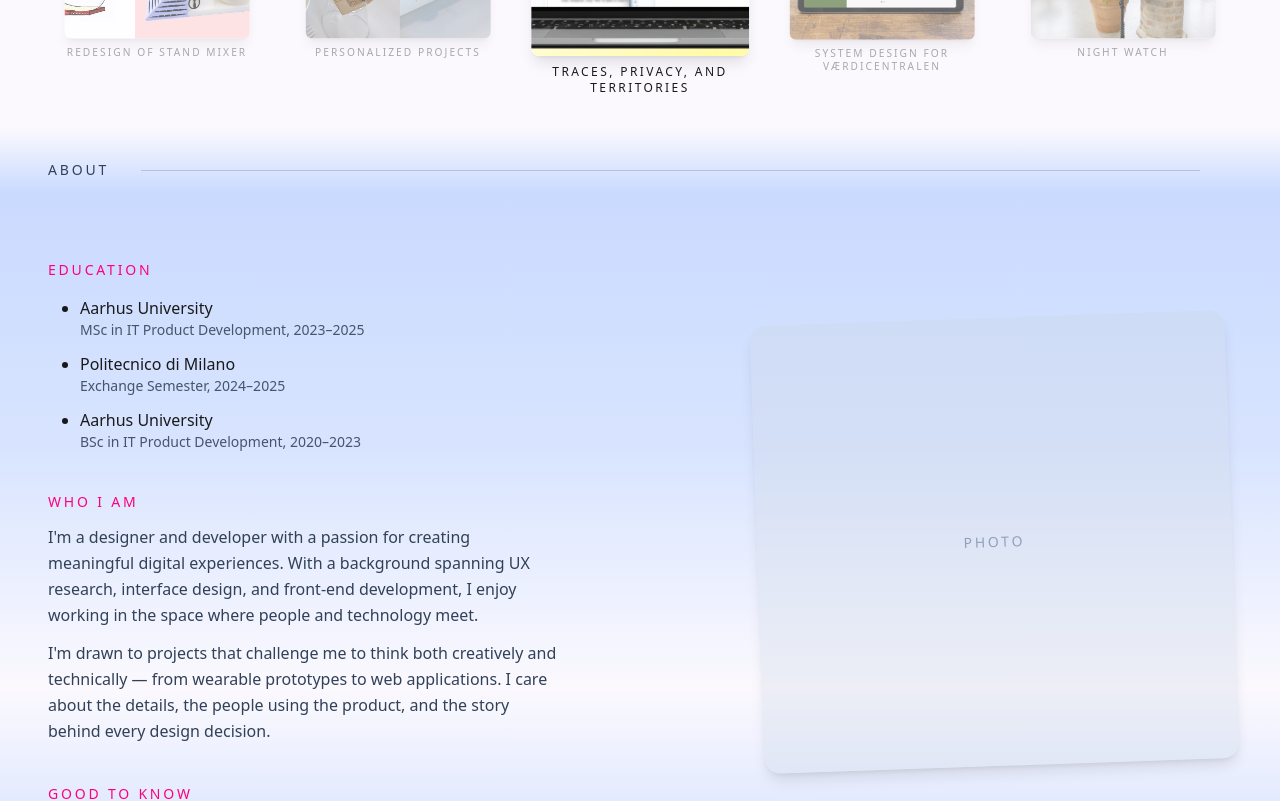
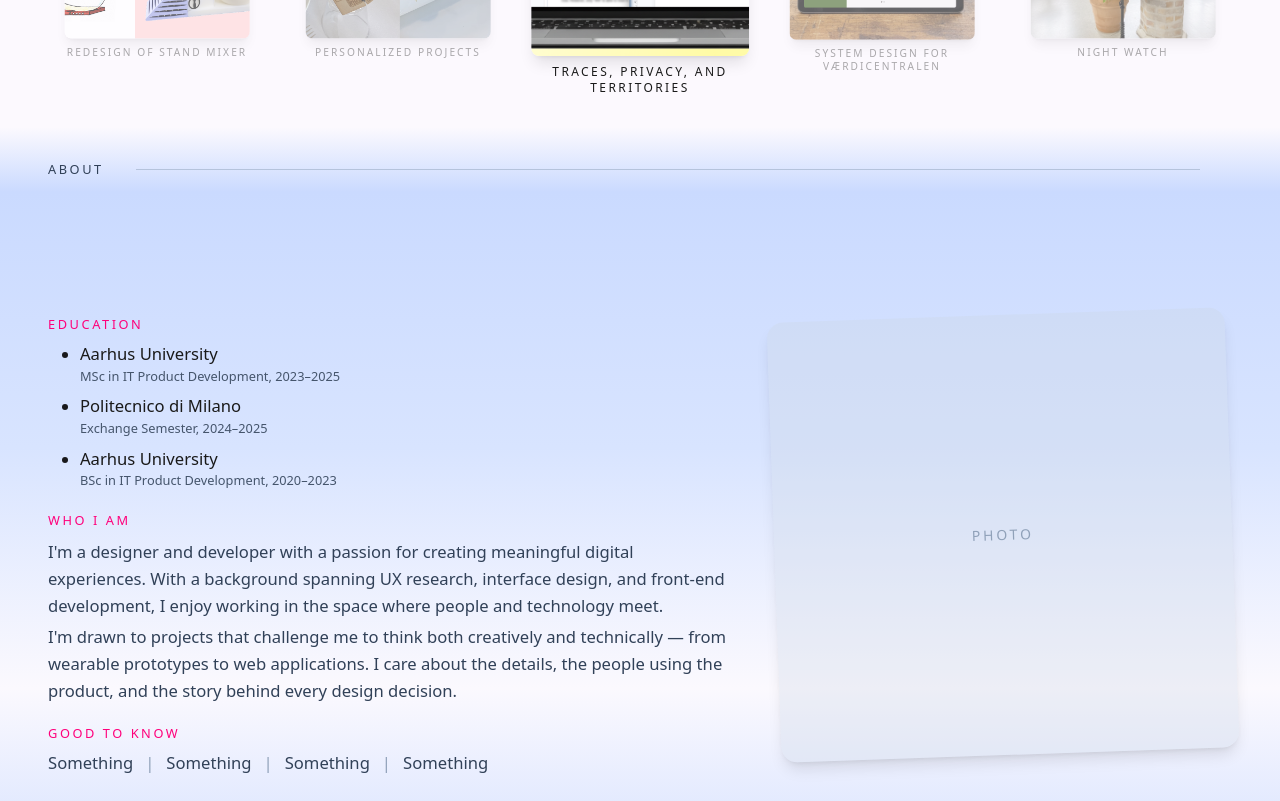
Before and after one commit to FrederikkeJohansen/portfolio, a React (Vite) app in the folder coolPortfolio/: page / in a window 1280 px wide. Shown: the part 3720-4521 px from the top of the page. Built offline with nearby package versions, Linux system fonts and the light colour scheme; grey boxes are pictures that could not be loaded.

Commit message:
about done styling

```diff
--- a/coolPortfolio/src/components/About.jsx
+++ b/coolPortfolio/src/components/About.jsx
@@ -1,59 +1,60 @@
 function About() {
     return (
         <div
-            className="h-screen px-4 md:px-12 pt-8 2xl:pt-16 flex flex-col max-md:h-auto max-md:min-h-screen overflow-hidden"
+            className="h-screen px-4 md:px-12 py-8 flex flex-col max-md:h-auto max-md:min-h-screen"
             style={{
                 background:
                     "linear-gradient(180deg, #FBF9FE 0%, #CADAFF 8%, #d8e4ff 40%, #FBF9FE 70%, #CADAFF 100%)",
             }}
         >
             {/* Header */}
-            <div className="flex flex-row items-center mb-8 md:mb-10">
-                <h2 className="text-sm 2xl:text-base text-slate-700 tracking-[0.2em] uppercase whitespace-nowrap">
+            <div className="flex flex-row items-center mb-[2vh]">
+                <h2 className="text-[clamp(0.75rem,1vw,1rem)] text-slate-700 tracking-[0.2em] uppercase whitespace-nowrap">
                     About
                 </h2>
                 <div className="border-b border-slate-400/50 flex-1 mx-8"></div>
             </div>
 
-            {/* Content — asymmetric layout */}
-            <div className="flex-1 grid grid-cols-1 md:grid-cols-12 gap-6 md:gap-8 items-center">
+            {/* Content — fills remaining viewport */}
+            <div className="flex-1 flex items-center justify-center">
+                <div className="w-full grid grid-cols-1 md:grid-cols-[3fr_2fr] gap-6 md:gap-10 items-start">
 
-                {/* Left column — text content, offset upward */}
-                <div className="md:col-span-7 flex flex-col gap-8 md:gap-10 md:-mt-12">
+                    {/* Left column */}
+                    <div className="flex flex-col gap-[2.5vh]">
 
                         {/* Education */}
                         <div>
-                        <h3 className="text-sm 2xl:text-base font-medium text-[#FF007B] uppercase tracking-[0.2em] mb-4">
+                            <h3 className="text-[clamp(0.75rem,1vw,1.25rem)] font-medium text-[#FF007B] uppercase tracking-[0.2em] mb-[1vh]">
                                 Education
                             </h3>
-                        <ul className="list-disc list-outside ml-8 space-y-3">
+                            <ul className="list-disc list-outside ml-8 space-y-[1vh]">
                                 <li>
-                                <p className="text-base 2xl:text-lg font-medium text-[#1a1a1a]">Aarhus University</p>
-                                <p className="text-sm 2xl:text-base font-light text-slate-600">MSc in IT Product Development, 2023–2025</p>
+                                    <p className="text-[clamp(0.875rem,1.3vw,1.5rem)] font-medium text-[#1a1a1a]">Aarhus University</p>
+                                    <p className="text-[clamp(0.75rem,1vw,1.25rem)] font-light text-slate-600">MSc in IT Product Development, 2023–2025</p>
                                 </li>
                                 <li>
-                                <p className="text-base 2xl:text-lg font-medium text-[#1a1a1a]">Politecnico di Milano</p>
-                                <p className="text-sm 2xl:text-base font-light text-slate-600">Exchange Semester, 2024–2025</p>
+                                    <p className="text-[clamp(0.875rem,1.3vw,1.5rem)] font-medium text-[#1a1a1a]">Politecnico di Milano</p>
+                                    <p className="text-[clamp(0.75rem,1vw,1.25rem)] font-light text-slate-600">Exchange Semester, 2024–2025</p>
                                 </li>
                                 <li>
-                                <p className="text-base 2xl:text-lg font-medium text-[#1a1a1a]">Aarhus University</p>
-                                <p className="text-sm 2xl:text-base font-light text-slate-600">BSc in IT Product Development, 2020–2023</p>
+                                    <p className="text-[clamp(0.875rem,1.3vw,1.5rem)] font-medium text-[#1a1a1a]">Aarhus University</p>
+                                    <p className="text-[clamp(0.75rem,1vw,1.25rem)] font-light text-slate-600">BSc in IT Product Development, 2020–2023</p>
                                 </li>
                             </ul>
                         </div>
 
                         {/* Who I Am */}
-                    <div className="max-w-lg">
-                        <h3 className="text-sm 2xl:text-base font-medium text-[#FF007B] uppercase tracking-[0.2em] mb-3">
+                        <div>
+                            <h3 className="text-[clamp(0.75rem,1vw,1.25rem)] font-medium text-[#FF007B] uppercase tracking-[0.2em] mb-[1vh]">
                                 Who I Am
                             </h3>
-                        <p className="text-base 2xl:text-lg font-light text-slate-700 leading-relaxed">
+                            <p className="text-[clamp(0.875rem,1.3vw,1.5rem)] font-light text-slate-700 leading-relaxed">
                                 I'm a designer and developer with a passion for creating meaningful
                                 digital experiences. With a background spanning UX research,
                                 interface design, and front-end development, I enjoy working in the
                                 space where people and technology meet.
                             </p>
-                        <p className="text-base 2xl:text-lg font-light text-slate-700 leading-relaxed mt-3">
+                            <p className="text-[clamp(0.875rem,1.3vw,1.5rem)] font-light text-slate-700 leading-relaxed mt-[0.5vh]">
                                 I'm drawn to projects that challenge me to think both creatively and
                                 technically — from wearable prototypes to web applications. I care
                                 about the details, the people using the product, and the story
@@ -63,10 +64,10 @@ function About() {
 
                         {/* Good to Know */}
                         <div>
-                        <h3 className="text-sm 2xl:text-base font-medium text-[#FF007B] uppercase tracking-[0.2em] mb-3">
+                            <h3 className="text-[clamp(0.75rem,1vw,1.25rem)] font-medium text-[#FF007B] uppercase tracking-[0.2em] mb-[1vh]">
                                 Good to Know
                             </h3>
-                        <div className="flex flex-wrap items-center text-base 2xl:text-lg font-light text-slate-700">
+                            <div className="flex flex-wrap items-center text-[clamp(0.875rem,1.3vw,1.5rem)] font-light text-slate-700">
                                 <span>Something</span>
                                 <span className="mx-3 text-slate-400">|</span>
                                 <span>Something</span>
@@ -78,12 +79,13 @@ function About() {
                         </div>
                     </div>
 
-                {/* Right column — Image, vertically centered */}
-                <div className="md:col-span-5 flex justify-center md:justify-end md:-mt-16">
-                    <div className="w-72 h-80 md:w-full md:h-[28rem] 2xl:h-[32rem] bg-slate-300/30 rounded-2xl shadow-lg flex items-center justify-center -rotate-2 hover:rotate-0 transition-all duration-700 hover:shadow-xl">
+                    {/* Right column — Image */}
+                    <div className="flex justify-center md:justify-end">
+                        <div className="w-72 h-80 md:w-full md:h-[55vh] bg-slate-300/30 rounded-2xl shadow-lg flex items-center justify-center -rotate-2 hover:rotate-0 transition-all duration-700 hover:shadow-xl">
                             <span className="text-slate-400 text-sm tracking-[0.2em] uppercase">
                                 Photo
                             </span>
+                        </div>
                     </div>
                 </div>
             </div>
--- /dev/null
+++ b/coolPortfolio/src/components/Contact.jsx
@@ -0,0 +1,9 @@
+function Contact() {
+    return (
+        <div className="min-h-screen flex items-center justify-center bg-[#FBF9FE]">
+            <h1 className="text-4xl font-bold text-[#FF007B]">Contact</h1>
+        </div>
+    );
+}
+
+export default Contact;
```
Lines whose indentation alone changed are shown as unchanged.
